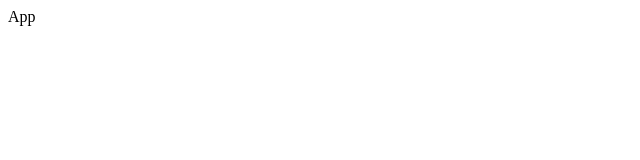
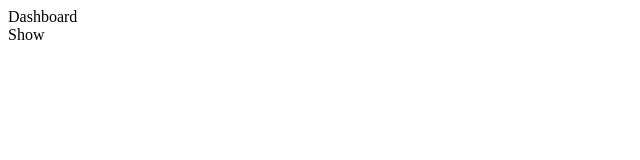
Before and after one commit to alexisjtoledo/yourownTML, a React (Create React App) app: page / in a window 1280 px wide. Shown: the top 160 px of the page, without its empty margins (0-640 px from the left). Built offline with nearby package versions, Linux system fonts and the light colour scheme.

Commit message:
basic layout-setup

```diff
--- a/package.json
+++ b/package.json
@@ -7,7 +7,8 @@
     "react": "^18.1.0",
     "react-dom": "^18.1.0",
     "react-redux": "^8.0.2",
-    "react-scripts": "5.0.1"
+    "react-scripts": "5.0.1",
+    "sass": "^1.52.2"
   },
   "scripts": {
     "start": "react-scripts start",
--- a/src/App.js
+++ /dev/null
@@ -1,7 +0,0 @@
-import React from "react";
-
-function App() {
-    return <div className="App">App</div>;
-}
-
-export default App;
--- /dev/null
+++ b/src/components/App.jsx
@@ -0,0 +1,15 @@
+import React from "react";
+import Dashboard from "./Dashboard";
+import ShowsList from "./ShowsList";
+import "../styles/globalStyles.sass";
+
+function App() {
+    return (
+        <div className="App">
+            <Dashboard />
+            <ShowsList />
+        </div>
+    );
+}
+
+export default App;
--- /dev/null
+++ b/src/components/Dashboard.jsx
@@ -0,0 +1,7 @@
+import React from "react";
+
+const Dashboard = () => {
+    return <div>Dashboard</div>;
+};
+
+export default Dashboard;
--- /dev/null
+++ b/src/components/Show.jsx
@@ -0,0 +1,7 @@
+import React from "react";
+
+const Show = () => {
+    return <div>Show</div>;
+};
+
+export default Show;
--- /dev/null
+++ b/src/components/ShowsList.jsx
@@ -0,0 +1,8 @@
+import React from "react";
+import Show from "./Show";
+
+const ShowsList = () => {
+    return <Show />;
+};
+
+export default ShowsList;
--- a/src/index.js
+++ b/src/index.js
@@ -2,7 +2,7 @@ import React from "react";
 import { createRoot } from "react-dom/client";
 import { Provider } from "react-redux";
 import { store } from "./app/store";
-import App from "./App";
+import App from "./components/App";
 
 const container = document.getElementById("root");
 const root = createRoot(container);
--- /dev/null
+++ b/src/styles/globalStyles.css
@@ -0,0 +1,3 @@
+.App {
+  background-color: red;
+}
--- /dev/null
+++ b/src/styles/globalStyles.min.css
@@ -0,0 +1 @@
+.App{background-color:red}
--- /dev/null
+++ b/src/styles/globalStyles.sass
@@ -0,0 +1 @@
+/// Variables
```
Also changed, not shown: 2 other files (tests, documents, lock files or other folders).
